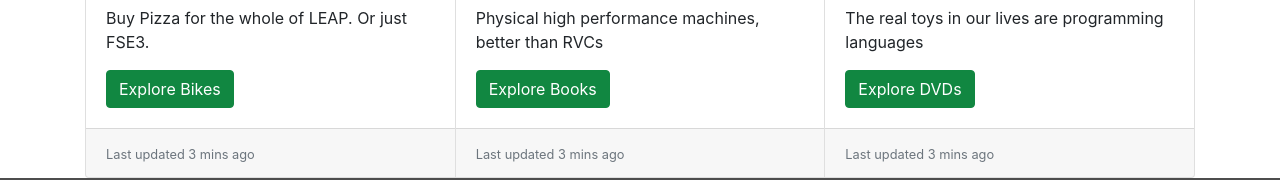
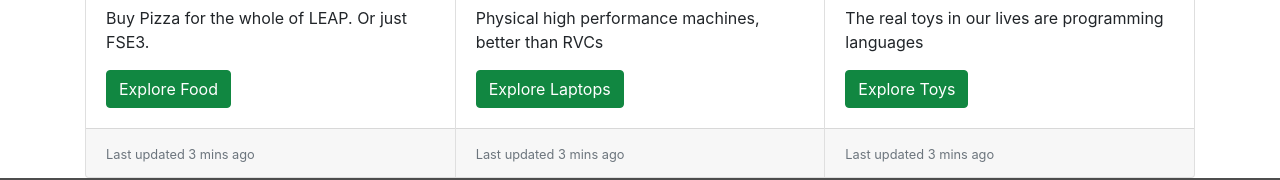
Before and after one commit to agrahajigyasu/angular, an Angular app in the folder FidZuluClient/: page / in a window 1280 px wide. Shown: the part 1217-1397 px from the top of the page. Built offline with nearby package versions, Linux system fonts and the light colour scheme.

Commit message:
Router links added/modified

```diff
--- a/FidZuluClient/src/app/app-routing.module.ts
+++ b/FidZuluClient/src/app/app-routing.module.ts
@@ -7,7 +7,7 @@
 const routes: Routes = [
   {path:'', component : HomeComponent},
   {path:'products/:category',component:ProductListComponent},
-  {path:'product/:id',component:ProductDetailsComponent},
+  {path:'products/:category/:id',component:ProductDetailsComponent},
 ];
 
 @NgModule({
--- a/FidZuluClient/src/app/components/category-gallery/category-gallery.component.html
+++ b/FidZuluClient/src/app/components/category-gallery/category-gallery.component.html
@@ -9,7 +9,7 @@
             <p class="card-text">
                 A lot of shiny bikes for Vishal to drive
             </p>
-            <a href="#" class="btn btn-primary">Explore Bikes</a>
+            <a  routerLink="/products/bikes" class="btn btn-primary">Explore Bikes</a>
           </div>
 
           <div class="card-footer">
@@ -21,7 +21,7 @@
           <div class="card-body">
             <h5 class="card-title">Books</h5>
             <p class="card-text">Special books that come with Brad Notes</p>
-             <a href="#" class="btn btn-primary">Explore Books</a>
+             <a  routerLink="/products/books"  class="btn btn-primary">Explore Books</a>
           </div>
           <div class="card-footer">
             <small class="text-muted">Last updated 3 mins ago</small>
@@ -34,7 +34,7 @@
             <p class="card-text">
                 Blu-Ray DVDs of classes where Brad never forgets to share his screen
             </p>
-            <a href="#" class="btn btn-primary">Explore DVDs</a>
+            <a  routerLink="/products/dvds" class="btn btn-primary">Explore DVDs</a>
           </div>
           <div class="card-footer">
             <small class="text-muted">Last updated 3 mins ago</small>
@@ -51,7 +51,7 @@
                 <p class="card-text">
                    Buy Pizza for the whole of LEAP. Or just FSE3.
                 </p>
-                <a href="#" class="btn btn-primary">Explore Bikes</a>
+               <a  routerLink="/products/food"  class="btn btn-primary"> Explore Food</a>
               </div>
 
               <div class="card-footer">
@@ -63,7 +63,7 @@
               <div class="card-body">
                 <h5 class="card-title">Laptops</h5>
                 <p class="card-text">Physical high performance machines, better than RVCs</p>
-                 <a href="#" class="btn btn-primary">Explore Books</a>
+                 <a  routerLink="/products/laptops" class="btn btn-primary">Explore Laptops</a>
               </div>
               <div class="card-footer">
                 <small class="text-muted">Last updated 3 mins ago</small>
@@ -77,7 +77,7 @@
                 <p class="card-text">
                     The real toys in our lives are programming languages
                 </p>
-                <a href="#" class="btn btn-primary">Explore DVDs</a>
+                <a routerLink="/products/toys"  class="btn btn-primary">Explore Toys</a>
               </div>
               <div class="card-footer">
                 <small class="text-muted">Last updated 3 mins ago</small>
```
